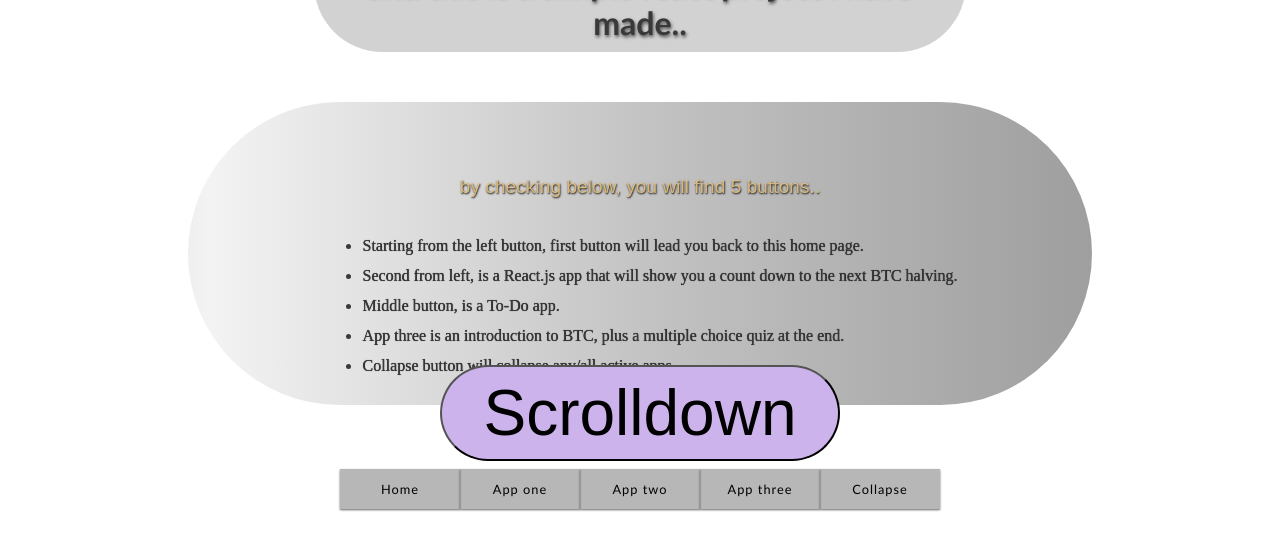
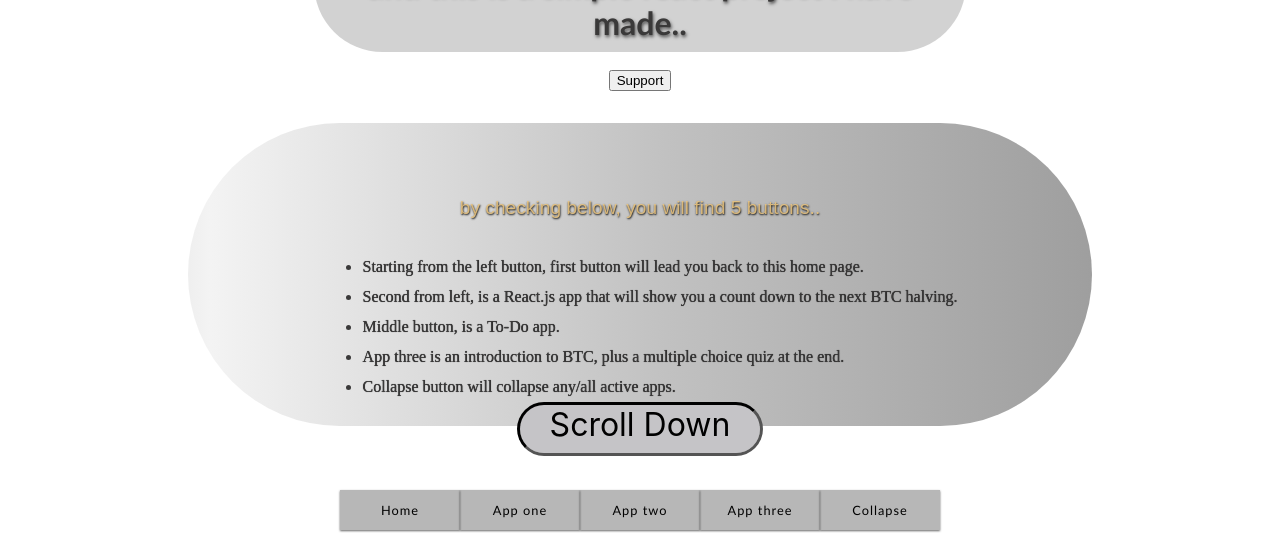
Before and after one commit to MishOd1/react-6pq6bs, a React (Create React App) app: page / in a window 1280 px wide. Shown: the part 147-680 px from the top of the page. Built offline with nearby package versions, Linux system fonts and the light colour scheme; the HTML template or start-up script is replaced by a standard one.

Commit message:
4 files modified

```diff
--- a/package.json
+++ b/package.json
@@ -5,9 +5,10 @@
   "dependencies": {
     "@react-spring/parallax": "9.5.5",
     "react": "18.2.0",
+    "react-anchor-link-smooth-scroll": "^1.0.12",
     "react-dom": "18.2.0",
     "react-is": "18.2.0",
-    "react-social-icons": "^5.15.0",
+    "react-social-icons": "5.15.0",
     "styled-components": "5.3.6"
   },
   "scripts": {
--- a/src/Home.js
+++ b/src/Home.js
@@ -1,7 +1,13 @@
 import React from "react";
 import './Home.css'
 import Para from './Parallax.js'
+import './Para.css'
 function Home () {
+  const scrollTohowItWorks = () =>  window.scroll({
+    top: 2000,
+    left: 0,
+    behavior: 'smooth'
+  });
   return(
     <div className="homePageDiv" id="body">
       <div>
@@ -17,6 +23,9 @@ function Home () {
       </h1>
       </div>
       <br></br>
+
+
+        <button className="scroll" onClick={scrollTohowItWorks}  to=''>Support</button>
       <div id="homeConatainer2">
       <p className="homeP1">by checking below, you will find 5 buttons..</p>
       <ul className="ul">
--- a/src/Para.css
+++ b/src/Para.css
@@ -3,17 +3,23 @@
 }
 .parag{
   color:rgb(0, 0, 0);
-  font-size:4rem;
+  font-size:2rem;
   z-index:1;
-  background: #cdb3eb;
+  background: #c5c4c7;
   border-radius: 8rem;
-  width: 25rem;
-  height: 6rem;
+  width: 15rem;
+  height: 3rem;
   text-align: center;
   margin: 0;
   position: absolute;
-  top: 70%;
+  top: 72%;
   left: 50%;
   -ms-transform: translate(-70%, -70%);
   transform: translate(-50%, -50%);
+  outline-color: black;
+  outline-style: inset;
 }
+
+.scroll {
+  z-index: 1;
+}
--- a/src/Parallax.js
+++ b/src/Parallax.js
@@ -1,9 +1,11 @@
-import React from "react";
+import React from 'react';
 import { Parallax, ParallaxLayer } from '@react-spring/parallax';
 import './Para.css';
 
-function Para (){
-    return(
+
+function Para() {
+
+  return (
     <div className="Para">
       <Parallax pages={2}>
         <ParallaxLayer
@@ -11,16 +13,16 @@ function Para (){
           speed={2}
           style={{
             backgroundImage: `url("https://img.freepik.com/premium-photo/bitcoin-against-south-african-rand-american-dollar-close-up-image-conceptual-image-digital-crypto-currency-against-world-traditional-currency_133187-1705.jpg?w=1380")`,
-                backgroundSize:"cover",
+            backgroundSize: 'cover',
           }}
         >
-                <button className="parag">Scrolldown</button>
+
+          <p className="parag"> Scroll Down </p>
+
         </ParallaxLayer>
-
       </Parallax>
     </div>
-    )
-
+  );
 }
 
 export default Para;
```
Lines whose indentation alone changed are shown as unchanged.
